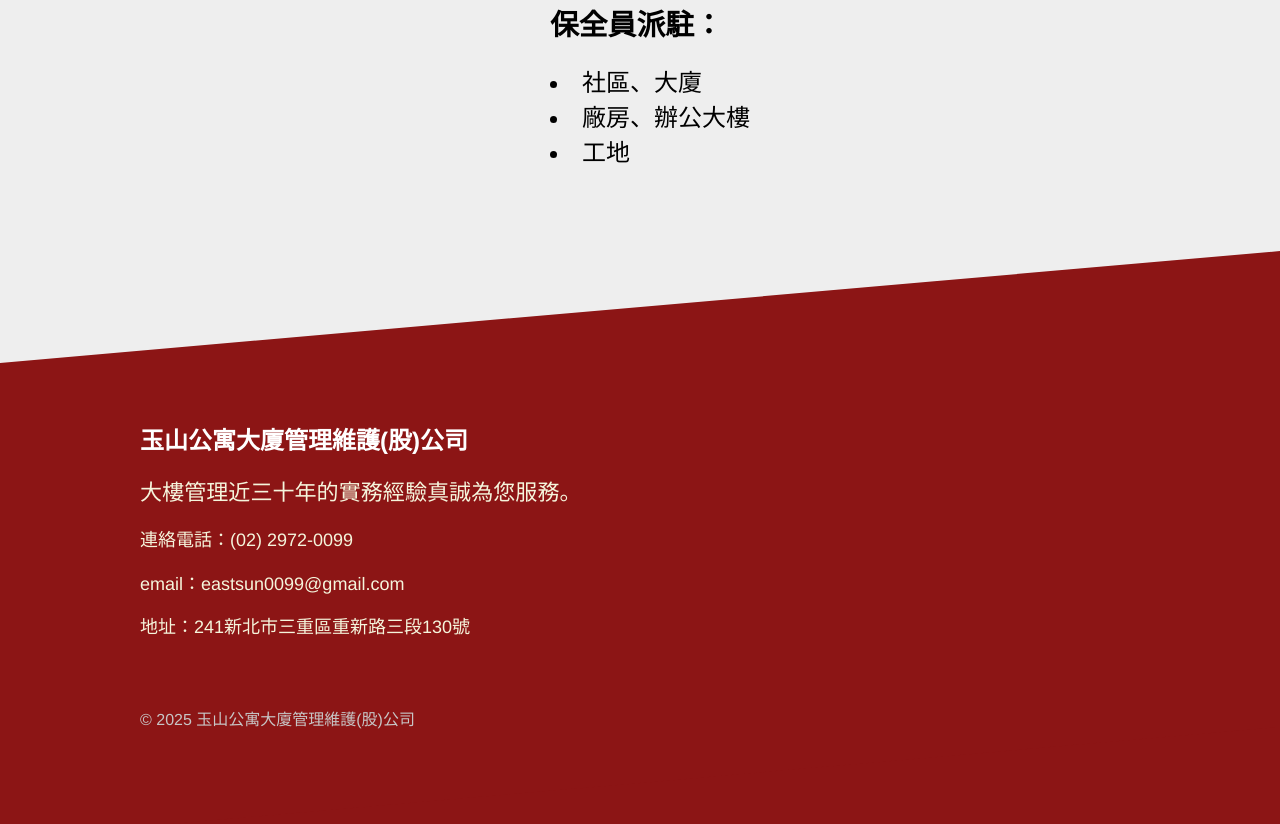
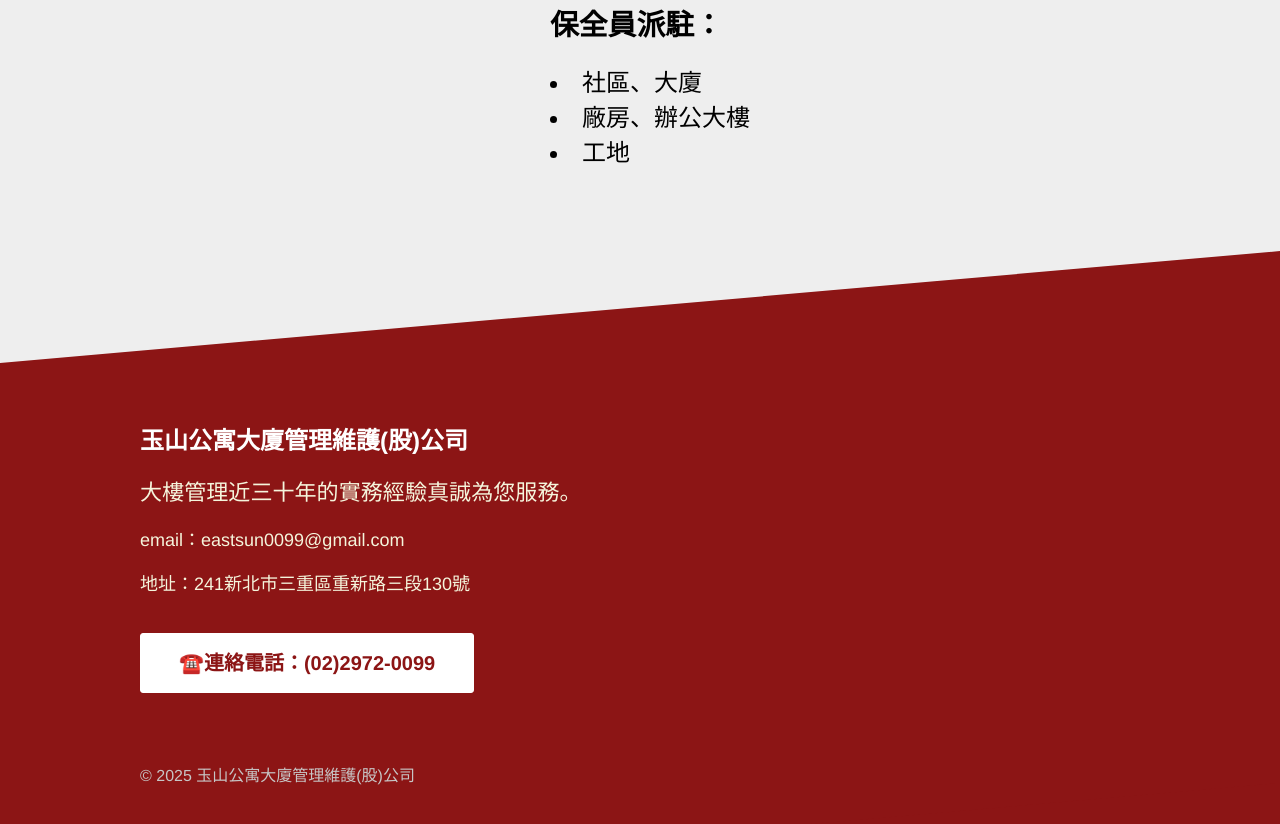
Before and after one commit to eastsun0099/eastsun0099.github.io, a Jekyll site: the page built from index.html, in a window 1280 px wide and 900 px high, scrolled down 2260 px. Shown: the top 824 px of the window. Built offline with Jekyll 4.4.1, drawn with Linux system fonts in a browser that asks for light colours; the list of posts is cut into pages by our own code; part of the change alters nothing that is shown.

```diff
--- a/_layouts/default.html
+++ b/_layouts/default.html
@@ -28,6 +28,25 @@
 		gtag('js', new Date());
 
 		gtag('config', 'G-2WLBSF45WC');
+	</script>
+	<script>
+		document.getElementById("open-nav").onclick = function () {
+			document.body.classList.toggle("nav-open");
+			return false;
+		};
+
+		function gtag_report_conversion(url) {
+			var callback = function () {
+				if (typeof (url) != 'undefined') {
+					window.location = url;
+				}
+			};
+			gtag('event', 'conversion', {
+				'send_to': 'AW-16881907751/YOXqCILHzbgaEKfw9fE-',
+				'event_callback': callback
+			});
+			return false;
+		}
 	</script>
 </head>
 
@@ -68,9 +87,11 @@
 						<h4 style="color:white;">{{ site.data.company.title }}</h4>
 					</li>
 					<li>{{ site.data.company.description }}</li>
-					<li style="font-size:18px">連絡電話：(02) 2972-0099</li>
 					<li style="font-size:18px">email：eastsun0099@gmail.com</li>
 					<li style="font-size:18px">地址：241新北市三重區重新路三段130號</li>
+					<li><p><a class="button alt" onclick="return gtag_report_conversion('tel:+886229720099')" href="tel:+886229720099"
+						style="font-size: 20px; font-weight:bold;">☎️連絡電話：(02)2972-0099
+					</a></p></li>
 				</ul>
 			</div>
 		</div>
@@ -82,13 +103,6 @@
 		</div>
 	</footer>
 
-
-	<script>
-		document.getElementById("open-nav").onclick = function () {
-			document.body.classList.toggle("nav-open");
-			return false;
-		};
-	</script>
 </body>
 
 </html>
```
